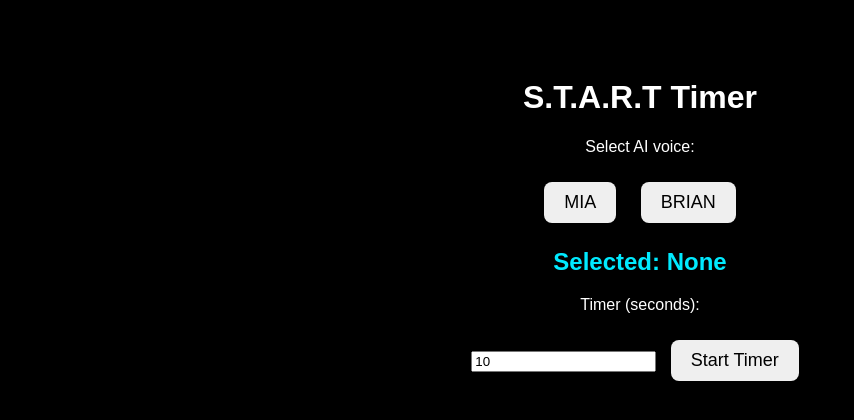
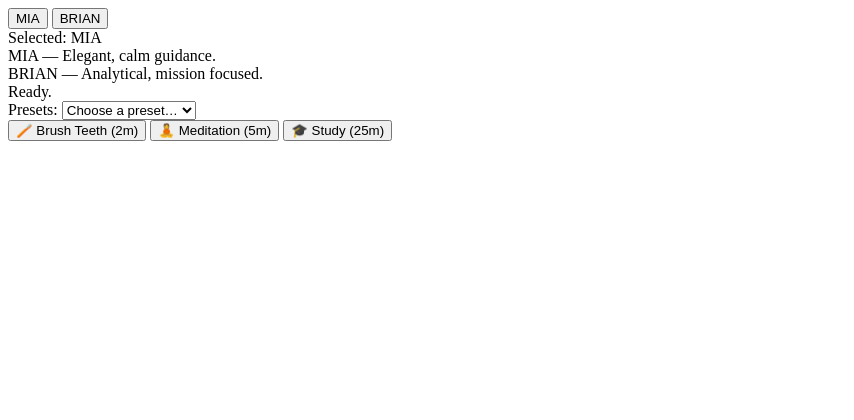
Before and after one commit to currascano/start-web, a plain HTML site: page index.html in a window 1280 px wide. Shown: the whole page, without its empty margins (0-854 px from the left). Drawn offline with Linux system fonts and the light colour scheme.

Commit message:
Update index.html

```diff
--- a/index.html
+++ b/index.html
@@ -1,27 +1,24 @@
-<!DOCTYPE html>
-<html lang="en">
-<head>
-  <meta charset="UTF-8">
-  <meta name="viewport" content="width=device-width, initial-scale=1.0">
-  <title>S.T.A.R.T Timer</title>
-  <link rel="stylesheet" href="style.css">
-</head>
-<body>
-<div class="ui">
-  <h1>S.T.A.R.T Timer</h1>
-  <p>Select AI voice:</p>
-  <button onclick="selectAI('MIA')">MIA</button>
-  <button onclick="selectAI('BRIAN')">BRIAN</button>
-
-  <h2 id="selectedAI">Selected: None</h2>
-
-  <p>Timer (seconds):</p>
-  <input type="number" id="seconds" value="10">
-  <button onclick="startTimer()">Start Timer</button>
-
-  <h2 id="countdown"></h2>
+<div id="aiSwitcher">
+  <button class="chip active" data-ai="MIA">MIA</button>
+  <button class="chip" data-ai="BRIAN">BRIAN</button>
+  <div id="aiLabel">Selected: MIA</div>
 </div>
 
-<script src="app.js"></script>
-</body>
-</html>
+<div id="bioMIA" class="bio show">MIA — Elegant, calm guidance.</div>
+<div id="bioBRIAN" class="bio">BRIAN — Analytical, mission focused.</div>
+
+<div id="orb" class="mia">
+  <div class="ring"></div><div class="ring"></div><div class="ring"></div>
+</div>
+<div id="countdown">Ready.</div>
+
+<label for="presetMenu">Presets:</label>
+<select id="presetMenu">
+  <option value="0" selected>Choose a preset…</option>
+</select>
+
+<div class="pillbar">
+  <button class="pill" data-seconds="120">🪥 Brush Teeth (2m)</button>
+  <button class="pill" data-seconds="300">🧘 Meditation (5m)</button>
+  <button class="pill" data-seconds="1500">🎓 Study (25m)</button>
+</div>
```
